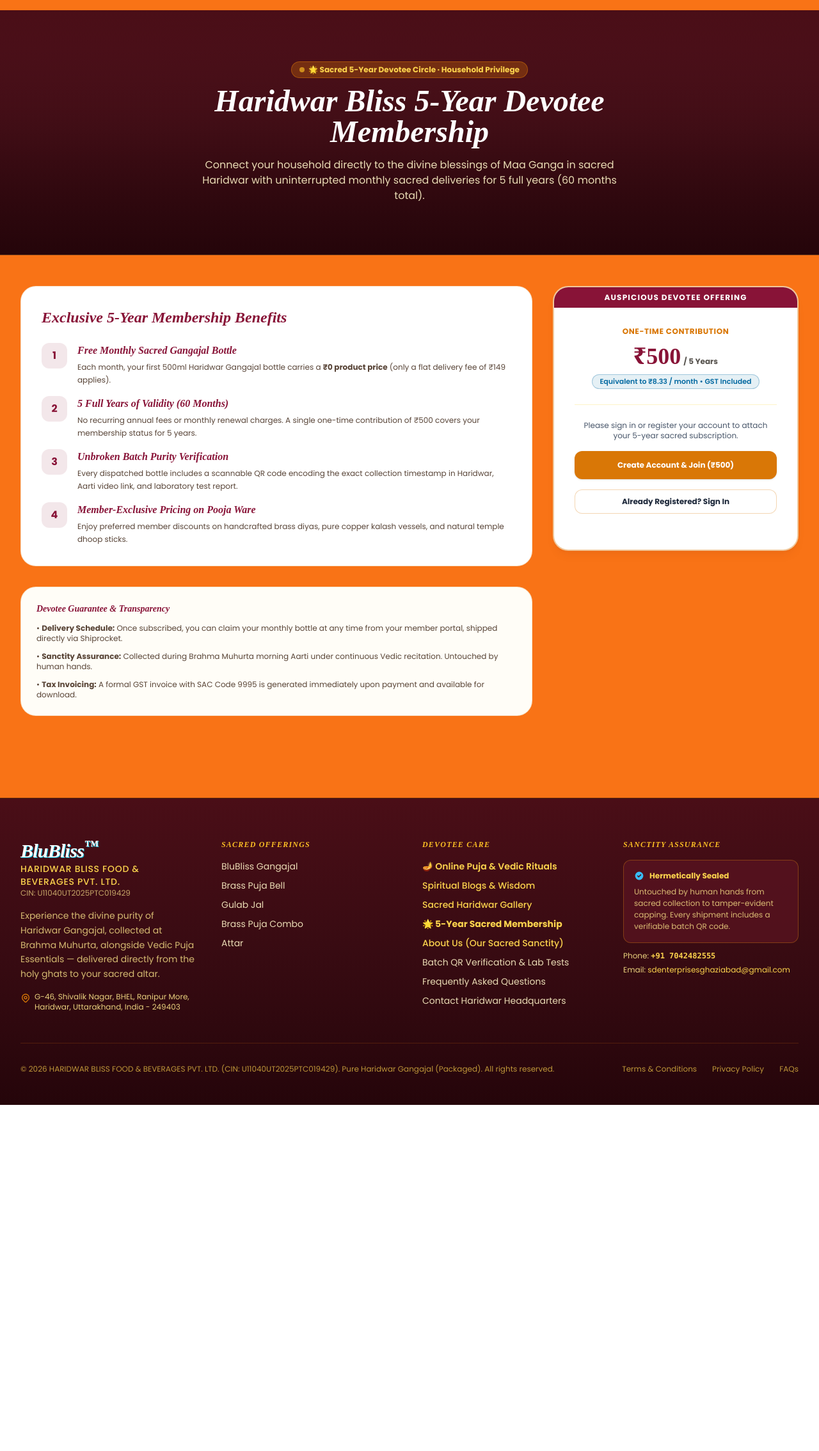
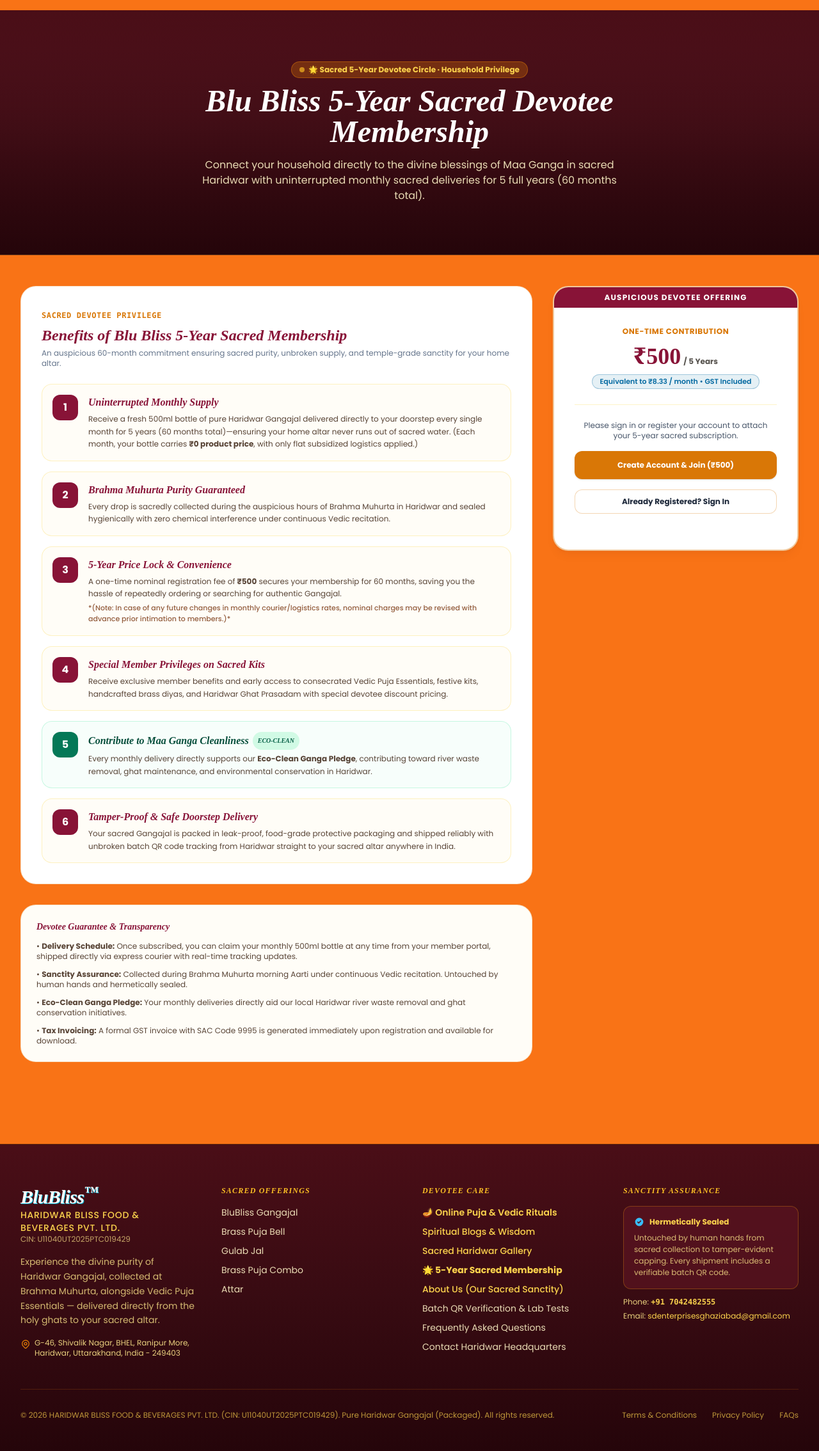
Before and after one commit to Avinash-cloud/hwd, a Laravel app: page /membership/join in a window 1280 px wide. Shown: the part 158-2426 px from the top of the page at 64% size. Before the commit the page ends 1885 px from the top, so only its background shows below. Run offline with Laravel 12, Linux system fonts and the light colour scheme; data that the repository does not hold is empty; style sheets or scripts are compiled from the project's sources; some libraries are stand-ins or nearby versions; some web fonts are replaced.

Commit message:
Implement code changes to enhance functionality and improve performance

```diff
--- a/resources/views/dashboard.blade.php
+++ b/resources/views/dashboard.blade.php
@@ -10,7 +10,7 @@
                 <div
                     class="inline-flex items-center gap-2 px-3 py-1.5 rounded-full bg-[#D97706]/10 text-[#D97706] border border-[#D97706]/30 text-xs font-bold">
                     <span class="w-2 h-2 rounded-full bg-[#0369A1] animate-pulse"></span>
-                    <span>5-Year Sacred Membership Active</span>
+                    <span>Blu Bliss 5-Year Sacred Membership Active</span>
                 </div>
             @endif
         </div>
@@ -82,8 +82,8 @@
 
                 <div
                     class="mt-6 pt-4 border-t border-white/10 flex items-center justify-between text-[11px] text-amber-200">
-                    <span>100% Hermetically Sealed · Direct from Sacred Haridwar</span>
-                    <span>Ganga Aarti Consecration</span>
+                    <span>100% Hermetically Sealed · Sacred Haridwar · Eco-Clean Pledge</span>
+                    <span>Brahma Muhurta Consecration</span>
                 </div>
             </div>
 
--- a/resources/views/membership/join.blade.php
+++ b/resources/views/membership/join.blade.php
@@ -11,7 +11,7 @@
                 <span>🌟 Sacred 5-Year Devotee Circle · Household Privilege</span>
             </span>
             <h1 class="text-3xl sm:text-5xl font-serif font-extrabold text-white">
-                Haridwar Bliss 5-Year Devotee Membership
+                Blu Bliss 5-Year Sacred Devotee Membership
             </h1>
             <p class="mt-4 text-sm sm:text-base text-amber-100/90 max-w-2xl mx-auto leading-relaxed">
                 Connect your household directly to the divine blessings of Maa Ganga in sacred Haridwar with uninterrupted
@@ -104,57 +104,95 @@
             <div class="lg:col-span-2 space-y-8">
                 <!-- Privileges Card -->
                 <div class="bg-white rounded-3xl border border-[#D97706]/20 p-8 shadow-xs space-y-6">
-                    <h2 class="text-2xl font-serif font-bold text-[#881337]">Exclusive 5-Year Membership Benefits</h2>
+                    <div>
+                        <span class="text-xs font-bold uppercase tracking-wider text-[#D97706] font-mono">Sacred Devotee Privilege</span>
+                        <h2 class="text-2xl font-serif font-bold text-[#881337] mt-1">Benefits of Blu Bliss 5-Year Sacred Membership</h2>
+                        <p class="text-xs text-slate-500 mt-1">
+                            An auspicious 60-month commitment ensuring sacred purity, unbroken supply, and temple-grade sanctity for your home altar.
+                        </p>
+                    </div>
 
                     <div class="space-y-4">
-                        <div class="flex items-start gap-4">
-                            <div class="w-10 h-10 rounded-xl bg-[#881337]/10 text-[#881337] flex items-center justify-center shrink-0 font-bold">
+                        <!-- 1. Uninterrupted Monthly Supply -->
+                        <div class="flex items-start gap-4 p-4 rounded-2xl bg-amber-50/40 border border-amber-200/50 hover:bg-amber-50/80 transition">
+                            <div class="w-10 h-10 rounded-xl bg-[#881337] text-white flex items-center justify-center shrink-0 font-bold shadow-xs">
                                 1
                             </div>
                             <div>
-                                <h3 class="font-bold text-[#881337] text-base">Free Monthly Sacred Gangajal Bottle</h3>
+                                <h3 class="font-bold text-[#881337] text-sm sm:text-base">Uninterrupted Monthly Supply</h3>
                                 <p class="text-xs text-[#3B2314]/85 leading-relaxed mt-1">
-                                    Each month, your first 500ml Haridwar Gangajal bottle carries a <strong>₹0 product
-                                    price</strong> (only a flat delivery fee of ₹{{ number_format($shippingRate) }} applies).
+                                    Receive a fresh 500ml bottle of pure Haridwar Gangajal delivered directly to your doorstep every single month for 5 years (60 months total)—ensuring your home altar never runs out of sacred water. (Each month, your bottle carries <strong>₹0 product price</strong>, with only flat subsidized logistics applied.)
                                 </p>
                             </div>
                         </div>
 
-                        <div class="flex items-start gap-4">
-                            <div class="w-10 h-10 rounded-xl bg-[#881337]/10 text-[#881337] flex items-center justify-center shrink-0 font-bold">
+                        <!-- 2. Brahma Muhurta Purity Guaranteed -->
+                        <div class="flex items-start gap-4 p-4 rounded-2xl bg-amber-50/40 border border-amber-200/50 hover:bg-amber-50/80 transition">
+                            <div class="w-10 h-10 rounded-xl bg-[#881337] text-white flex items-center justify-center shrink-0 font-bold shadow-xs">
                                 2
                             </div>
                             <div>
-                                <h3 class="font-bold text-[#881337] text-base">5 Full Years of Validity (60 Months)</h3>
+                                <h3 class="font-bold text-[#881337] text-sm sm:text-base">Brahma Muhurta Purity Guaranteed</h3>
                                 <p class="text-xs text-[#3B2314]/85 leading-relaxed mt-1">
-                                    No recurring annual fees or monthly renewal charges. A single one-time contribution
-                                    of ₹{{ number_format($membershipFee) }} covers your membership status for 5 years.
+                                    Every drop is sacredly collected during the auspicious hours of Brahma Muhurta in Haridwar and sealed hygienically with zero chemical interference under continuous Vedic recitation.
                                 </p>
                             </div>
                         </div>
 
-                        <div class="flex items-start gap-4">
-                            <div class="w-10 h-10 rounded-xl bg-[#881337]/10 text-[#881337] flex items-center justify-center shrink-0 font-bold">
+                        <!-- 3. 5-Year Price Lock & Convenience -->
+                        <div class="flex items-start gap-4 p-4 rounded-2xl bg-amber-50/40 border border-amber-200/50 hover:bg-amber-50/80 transition">
+                            <div class="w-10 h-10 rounded-xl bg-[#881337] text-white flex items-center justify-center shrink-0 font-bold shadow-xs">
                                 3
                             </div>
                             <div>
-                                <h3 class="font-bold text-[#881337] text-base">Unbroken Batch Purity Verification</h3>
+                                <h3 class="font-bold text-[#881337] text-sm sm:text-base">5-Year Price Lock & Convenience</h3>
                                 <p class="text-xs text-[#3B2314]/85 leading-relaxed mt-1">
-                                    Every dispatched bottle includes a scannable QR code encoding the exact collection
-                                    timestamp in Haridwar, Aarti video link, and laboratory test report.
+                                    A one-time nominal registration fee of <strong>₹{{ number_format($membershipFee) }}</strong> secures your membership for 60 months, saving you the hassle of repeatedly ordering or searching for authentic Gangajal.
+                                    <span class="block text-[11px] text-amber-900/80 font-medium mt-1">
+                                        *(Note: In case of any future changes in monthly courier/logistics rates, nominal charges may be revised with advance prior intimation to members.)*
+                                    </span>
                                 </p>
                             </div>
                         </div>
 
-                        <div class="flex items-start gap-4">
-                            <div class="w-10 h-10 rounded-xl bg-[#881337]/10 text-[#881337] flex items-center justify-center shrink-0 font-bold">
+                        <!-- 4. Special Member Privileges on Sacred Kits -->
+                        <div class="flex items-start gap-4 p-4 rounded-2xl bg-amber-50/40 border border-amber-200/50 hover:bg-amber-50/80 transition">
+                            <div class="w-10 h-10 rounded-xl bg-[#881337] text-white flex items-center justify-center shrink-0 font-bold shadow-xs">
                                 4
                             </div>
                             <div>
-                                <h3 class="font-bold text-[#881337] text-base">Member-Exclusive Pricing on Pooja Ware</h3>
+                                <h3 class="font-bold text-[#881337] text-sm sm:text-base">Special Member Privileges on Sacred Kits</h3>
                                 <p class="text-xs text-[#3B2314]/85 leading-relaxed mt-1">
-                                    Enjoy preferred member discounts on handcrafted brass diyas, pure copper kalash
-                                    vessels, and natural temple dhoop sticks.
+                                    Receive exclusive member benefits and early access to consecrated Vedic Puja Essentials, festive kits, handcrafted brass diyas, and Haridwar Ghat Prasadam with special devotee discount pricing.
+                                </p>
+                            </div>
+                        </div>
+
+                        <!-- 5. Contribute to Maa Ganga Cleanliness -->
+                        <div class="flex items-start gap-4 p-4 rounded-2xl bg-emerald-50/40 border border-emerald-200/60 hover:bg-emerald-50/80 transition">
+                            <div class="w-10 h-10 rounded-xl bg-emerald-700 text-white flex items-center justify-center shrink-0 font-bold shadow-xs">
+                                5
+                            </div>
+                            <div>
+                                <h3 class="font-bold text-emerald-900 text-sm sm:text-base flex items-center gap-1.5">
+                                    <span>Contribute to Maa Ganga Cleanliness</span>
+                                    <span class="text-[10px] bg-emerald-100 text-emerald-800 font-bold px-2 py-0.5 rounded-full uppercase">Eco-Clean</span>
+                                </h3>
+                                <p class="text-xs text-[#3B2314]/85 leading-relaxed mt-1">
+                                    Every monthly delivery directly supports our <strong>Eco-Clean Ganga Pledge</strong>, contributing toward river waste removal, ghat maintenance, and environmental conservation in Haridwar.
+                                </p>
+                            </div>
+                        </div>
+
+                        <!-- 6. Tamper-Proof & Safe Doorstep Delivery -->
+                        <div class="flex items-start gap-4 p-4 rounded-2xl bg-amber-50/40 border border-amber-200/50 hover:bg-amber-50/80 transition">
+                            <div class="w-10 h-10 rounded-xl bg-[#881337] text-white flex items-center justify-center shrink-0 font-bold shadow-xs">
+                                6
+                            </div>
+                            <div>
+                                <h3 class="font-bold text-[#881337] text-sm sm:text-base">Tamper-Proof & Safe Doorstep Delivery</h3>
+                                <p class="text-xs text-[#3B2314]/85 leading-relaxed mt-1">
+                                    Your sacred Gangajal is packed in leak-proof, food-grade protective packaging and shipped reliably with unbroken batch QR code tracking from Haridwar straight to your sacred altar anywhere in India.
                                 </p>
                             </div>
                         </div>
@@ -165,15 +203,18 @@
                 <div class="bg-[#FFFDF7] rounded-3xl border border-[#D97706]/20 p-6 space-y-3 text-xs text-[#3B2314]/85">
                     <h4 class="font-serif font-bold text-[#881337] text-sm">Devotee Guarantee & Transparency</h4>
                     <p>
-                        • <strong>Delivery Schedule:</strong> Once subscribed, you can claim your monthly bottle at any
-                        time from your member portal, shipped directly via Shiprocket.
+                        • <strong>Delivery Schedule:</strong> Once subscribed, you can claim your monthly 500ml bottle at any
+                        time from your member portal, shipped directly via express courier with real-time tracking updates.
                     </p>
                     <p>
                         • <strong>Sanctity Assurance:</strong> Collected during Brahma Muhurta morning Aarti under
-                        continuous Vedic recitation. Untouched by human hands.
+                        continuous Vedic recitation. Untouched by human hands and hermetically sealed.
                     </p>
                     <p>
-                        • <strong>Tax Invoicing:</strong> A formal GST invoice with SAC Code 9995 is generated immediately upon payment and available for download.
+                        • <strong>Eco-Clean Ganga Pledge:</strong> Your monthly deliveries directly aid our local Haridwar river waste removal and ghat conservation initiatives.
+                    </p>
+                    <p>
+                        • <strong>Tax Invoicing:</strong> A formal GST invoice with SAC Code 9995 is generated immediately upon registration and available for download.
                     </p>
                 </div>
             </div>
@@ -192,7 +233,7 @@
                             <span class="text-xs font-bold text-stone-600">/ 5 Years</span>
                         </div>
                         <span class="inline-block mt-2 text-[11px] font-semibold text-[#0369A1] bg-[#0369A1]/10 border border-[#0369A1]/30 px-3 py-0.5 rounded-full">
-                            Equivalent to ₹8.33 / month • GST Included
+                            Equivalent to ₹{{ number_format($membershipFee / 60, 2) }} / month • GST Included
                         </span>
                     </div>
 
@@ -320,16 +361,17 @@
             <div @click.away="termsModalOpen = false"
                  class="bg-white rounded-2xl max-w-xl w-full p-6 sm:p-8 shadow-2xl border border-slate-200 text-left space-y-4">
                 <div class="flex items-center justify-between pb-3 border-b border-amber-200">
-                    <h3 class="font-serif font-bold text-lg text-[#881337]">Haridwar Bliss 5-Year Membership Terms & Conditions</h3>
+                    <h3 class="font-serif font-bold text-lg text-[#881337]">Blu Bliss 5-Year Membership Terms & Conditions</h3>
                     <button type="button" @click="termsModalOpen = false" class="text-stone-400 hover:text-stone-600 p-1">✕</button>
                 </div>
 
                 <div class="text-xs text-slate-600 space-y-3 max-h-96 overflow-y-auto pr-2 leading-relaxed">
-                    <p><strong>1. Membership Tenure:</strong> The Sacred Devotee Membership is valid for exactly 5 continuous calendar years (60 months) from the date of activation.</p>
-                    <p><strong>2. Monthly Sacred Gangajal Benefit:</strong> Active members are entitled to claim 1 complimentary (₹0 product cost) 500ml Haridwar Gangajal bottle per calendar month. A flat subsidized packing, handling, and delivery charge (currently ₹{{ number_format($shippingRate) }}) applies per dispatch.</p>
-                    <p><strong>3. Sanctity Guarantee:</strong> Haridwar Bliss certifies that water is collected strictly from sacred Haridwar Ganga Ghats during auspicious Brahma Muhurta morning Aarti. Every bottle includes tamper-evident sealing and a verifiable batch lab assay.</p>
-                    <p><strong>4. Fee & Invoicing:</strong> The ₹{{ number_format($membershipFee) }} one-time contribution is inclusive of 18% GST (SAC Code 9995). A downloadable digital tax invoice is generated upon confirmation. Formal legal terms PDF is provided with invoice.</p>
-                    <p><strong>5. Non-Transferable:</strong> Membership privileges are attached to the registered devotee account and are non-transferable and non-refundable once activated.</p>
+                    <p><strong>1. Membership Tenure:</strong> The Blu Bliss Sacred Devotee Membership is valid for exactly 5 continuous calendar years (60 months) from the date of activation.</p>
+                    <p><strong>2. Monthly Sacred Gangajal Benefit:</strong> Active members are entitled to claim 1 complimentary (₹0 product cost) 500ml Haridwar Gangajal bottle per calendar month. A flat subsidized packing, handling, and delivery charge (currently ₹{{ number_format($shippingRate) }}) applies per dispatch. In case of any future changes in monthly courier/logistics rates, nominal charges may be revised with advance prior intimation to members.</p>
+                    <p><strong>3. Sanctity Guarantee:</strong> Haridwar Bliss certifies that water is collected strictly from sacred Haridwar Ganga Ghats during auspicious Brahma Muhurta morning Aarti. Every bottle includes tamper-evident, leak-proof protective packaging and a verifiable batch lab assay.</p>
+                    <p><strong>4. Fee & Invoicing:</strong> The ₹{{ number_format($membershipFee) }} one-time registration contribution is inclusive of 18% GST (SAC Code 9995). A downloadable digital tax invoice is generated upon confirmation.</p>
+                    <p><strong>5. Sacred Kits & Cleanliness Pledge:</strong> Members receive preferred pricing and early access privileges on consecrated Vedic Puja Essentials, festive kits, and Haridwar Ghat Prasadam. Every monthly delivery directly supports our Eco-Clean Ganga Pledge toward river waste removal and environmental conservation in Haridwar.</p>
+                    <p><strong>6. Non-Transferable:</strong> Membership privileges are attached to the registered devotee account and are non-transferable and non-refundable once activated.</p>
                 </div>
 
                 <div class="pt-3 border-t border-slate-200 flex justify-end">
```
Also changed, not shown: 3 other files.
